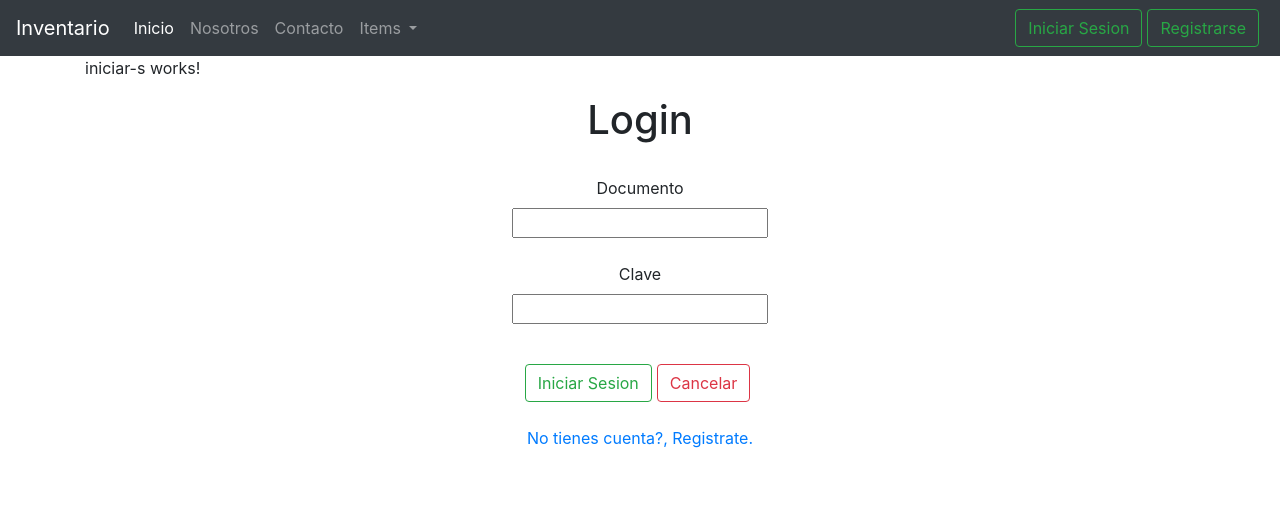
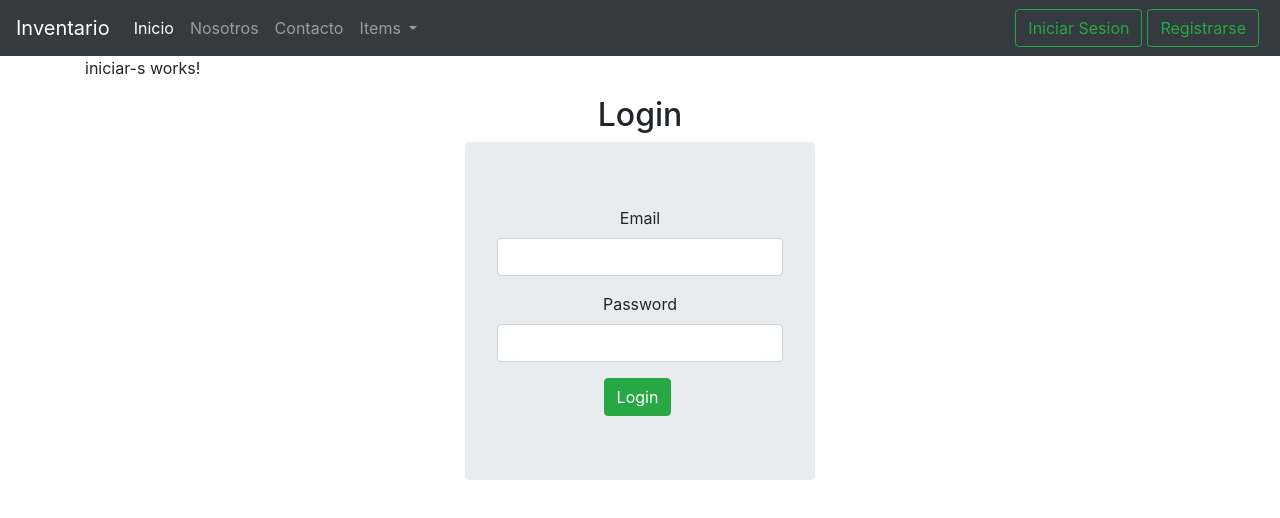
Before and after one commit to LexadoF/ProyectoSenasoft, an Angular app in the folder frontend/: page /iniciars in a window 1280 px wide. Shown: the top 518 px of the page. Built offline with nearby package versions, Linux system fonts and the light colour scheme.

Commit message:
inicio de sesion
se ha creado el inicio de sesion

```diff
--- a/frontend/src/app/app.component.ts
+++ b/frontend/src/app/app.component.ts
@@ -1,5 +1,6 @@
 import { Component } from '@angular/core';
-import { LoginService } from './services/login.service';
+import { ApiService } from './services/api.service';
+
 
 @Component({
   selector: 'app-root',
@@ -7,24 +8,31 @@ import { LoginService } from './services/login.service';
   styleUrls: ['./app.component.css']
 })
 export class AppComponent {
-  login = {
-    usuario: null,
-    contrasena: null
-  };
+  loginbtn: boolean;
+logoutbtn: boolean;
 
-  constructor( private loginService: LoginService ){
+constructor(private dataService: ApiService) {
+dataService.getLoggedInName.subscribe(name => this.changeName(name));
+if(this.dataService.isLoggedIn())
+{
+console.log( "loggedin" );
+this.loginbtn = false;
+this.logoutbtn = true;
+}
+else{
+this.loginbtn = true;
+this.logoutbtn = false;
+}
 
+}
 
-  }
-  loginUsuario(){
-    this.loginService.loginUsuario(this.login).subscribe (
-      datos => {
-        if ( datos[ 'resultado' ] == 'OK'){
-          alert(datos['Mensaje']);
-        } else {
-          alert(datos['Mensaje']);
-        }
-      }
-    );
-  }
+private changeName(name: boolean): void {
+this.logoutbtn = name;
+this.loginbtn = !name;
 }
+logout()
+{
+this.dataService.deleteToken();
+window.location.href = window.location.href;
+}
+}
--- a/frontend/src/app/app.module.ts
+++ b/frontend/src/app/app.module.ts
@@ -10,7 +10,7 @@ import { InicioComponent } from './components/inicio/inicio.component';
 // rutas
 import { APP_ROUTING } from './app.routes';
 import { HttpClientModule } from '@angular/common/http';
-import { FormsModule } from '@angular/forms';
+import { FormsModule, ReactiveFormsModule } from '@angular/forms';
 import {  } from '../app/services/login.service';
 import { LoginService } from './services/login.service';
 import { IniciarSComponent } from './components/iniciar-s/iniciar-s.component';
@@ -39,7 +39,8 @@ import { ClientesComponent } from './components/clientes/clientes.component';
     BrowserModule,
     APP_ROUTING,
     HttpClientModule,
-    FormsModule
+    FormsModule,
+    ReactiveFormsModule
   ],
   providers: [
     LoginService
--- /dev/null
+++ b/frontend/src/app/clases/users.ts
@@ -0,0 +1,13 @@
+export class Users {
+  public Id: number;
+  public name: string;
+  public pwd: string;
+  public email: string;
+
+  constructor(Id: number, name: string, pwd: string, email: string) {
+  this.Id = Id;
+  this.name = name;
+  this.pwd = pwd;
+  this.email = email;
+  }
+  }
--- a/frontend/src/app/components/iniciar-s/iniciar-s.component.html
+++ b/frontend/src/app/components/iniciar-s/iniciar-s.component.html
@@ -1,6 +1,31 @@
 <p>iniciar-s works!</p>
 <div align="center">
-    <h1>Login</h1>
+    <h2 class="text-center">Login</h2>
+    <div class="row">
+        <div class="col-md-4">
+        </div>
+        <div class="col-md-4 col-md-offset-5">
+            <div class="jumbotron">
+                <form [formGroup]="angForm" (ngSubmit)="postdata(angForm)" autocomplete="off">
+                    <div class="form-group">
+                        <label for="email">Email</label>
+                        <input type="email" name="email" formControlName="email" autocomplete="off" class="form-control input-sm">
+                    </div>
+                    <div class="form-group">
+                        <label for="Password">Password</label>
+                        <input type="password" name="Password" formControlName="password" autocomplete="off" class="form-control input-sm">
+                    </div>
+                    <button type="submit" class="btn btn-success">Login</button>
+                </form>
+            </div>
+        </div>
+        <div class="col-md-5">
+        </div>
+    </div>
+</div>
+
+
+<!-- <h1>Login</h1>
 
     <div class="form">
         <br>
@@ -22,5 +47,4 @@
         <a (click)="volver()" class="btn-secundary">No tienes cuenta?,
       Registrate.
         </a>
-    </div>
-</div>
+    </div> -->
--- a/frontend/src/app/components/iniciar-s/iniciar-s.component.ts
+++ b/frontend/src/app/components/iniciar-s/iniciar-s.component.ts
@@ -1,6 +1,10 @@
+
 import { Component, OnInit } from '@angular/core';
-import { LoginService } from '../../services/login.service';
+import { FormGroup, FormBuilder, Validators, NgForm } from '@angular/forms';
+import { first } from 'rxjs/operators';
 import { Router } from '@angular/router';
+import { ApiService } from '../../services/api.service';
+
 
 @Component({
   selector: 'app-iniciar-s',
@@ -8,32 +12,29 @@ import { Router } from '@angular/router';
   styleUrls: ['./iniciar-s.component.css']
 })
 export class IniciarSComponent {
-  login = {
-    usuario: null,
-    contrasena: null
-  };
-  path = 'inicio';
-  path2 = 'registrarse';
-
-  constructor( private loginService: LoginService,
-               private router: Router ){}
-
-  ngOnInit(): void {
+  angForm: FormGroup;
+  constructor(private fb: FormBuilder, private dataService: ApiService, private router: Router) {
+  this.angForm = this.fb.group({
+  email: ['', [Validators.required, Validators.minLength(1), Validators.email]],
+  password: ['', Validators.required]
+  });
   }
 
-  volver() {
-    this.router.navigate(['/registrarse']);
+  ngOnInit() {
   }
-
-  loginUsuario(){
-    this.loginService.loginUsuario(this.login).subscribe (
-      datos => {
-        if (datos[ 'resultado' ] === 'OK'){
-          alert(datos['Mensaje']);
-        } else {
-          alert(datos['Mensaje']);
-        }
-      }
-    );
+  postdata(angForm1)
+  {
+  this.dataService.userlogin(angForm1.value.email,angForm1.value.password)
+  .pipe(first())
+  .subscribe(
+  data => {
+  const redirect = this.dataService.redirectUrl ? this.dataService.redirectUrl : '/dashboard';
+  this.router.navigate([redirect]);
+  },
+  error => {
+  alert("User name or password is incorrect")
+  });
   }
+  get email() { return this.angForm.get('email'); }
+  get password() { return this.angForm.get('password'); }
 }
--- /dev/null
+++ b/frontend/src/app/services/api.service.ts
@@ -0,0 +1,49 @@
+import { Injectable, Output, EventEmitter } from '@angular/core';
+import { map } from 'rxjs/operators';
+import { HttpClient } from '@angular/common/http';
+import { Users } from '../clases/users';
+
+@Injectable({
+providedIn: 'root'
+})
+
+export class ApiService {
+redirectUrl: string;
+baseUrl:string = "http://localhost/php";
+@Output() getLoggedInName: EventEmitter<any> = new EventEmitter();
+constructor(private httpClient: HttpClient) { }
+            public userlogin(username, password) {
+alert(username)
+return this.httpClient.post<any>(this.baseUrl + '/login.php', { username, password })
+.pipe(map(Users => {
+this.setToken(Users[0].name);
+this.getLoggedInName.emit(true);
+return Users;
+}));
+}
+
+public userregistration(name,email,pwd) {
+return this.httpClient.post<any>(this.baseUrl + '/registro.php', { name, email, pwd })
+.pipe(map(Users => {
+return Users;
+}));
+}
+
+//token
+setToken(token: string) {
+localStorage.setItem('token', token);
+}
+getToken() {
+return localStorage.getItem('token');
+}
+deleteToken() {
+localStorage.removeItem('token');
+}
+isLoggedIn() {
+const usertoken = this.getToken();
+if (usertoken != null) {
+return true;
+}
+return false;
+}
+}
```
Also changed, not shown: frontend/src/app/authguard.guard.ts (added, +26 -0 lines), 1 other file (tests, documents, lock files or other folders).
